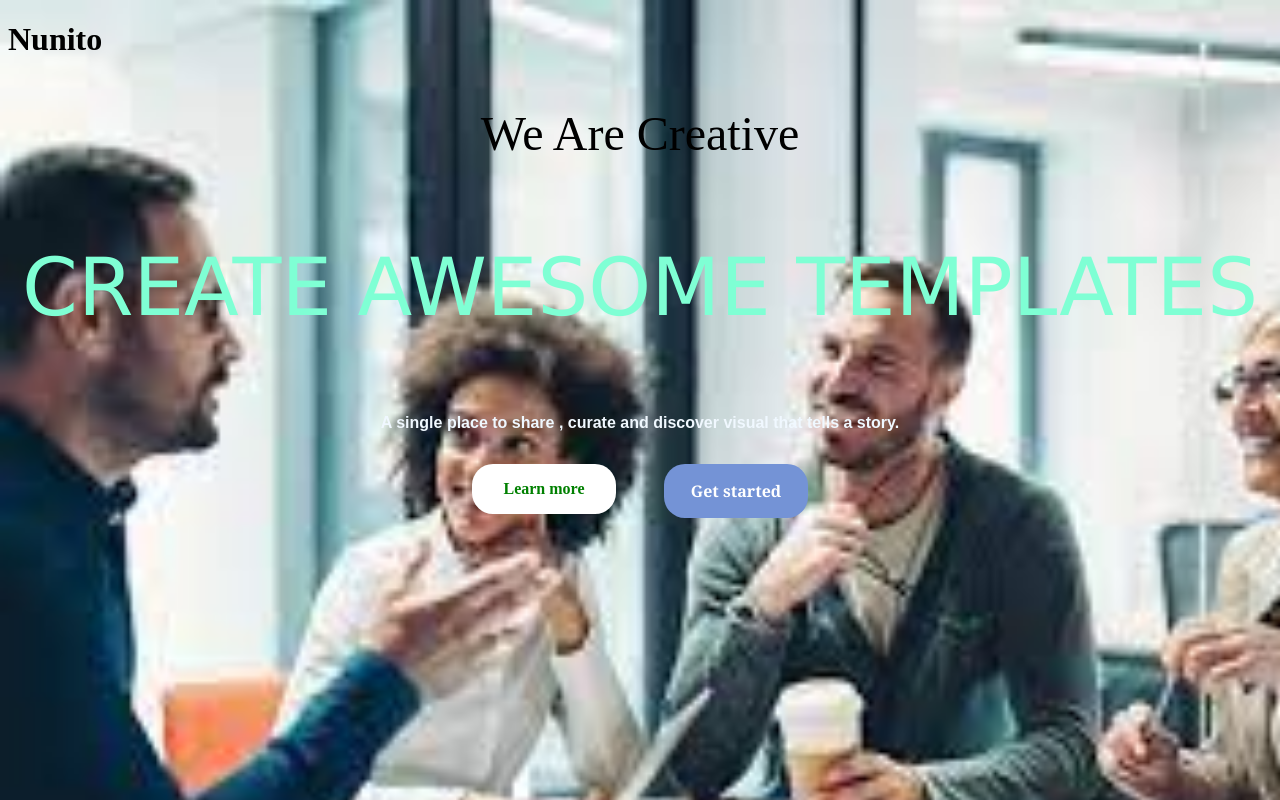
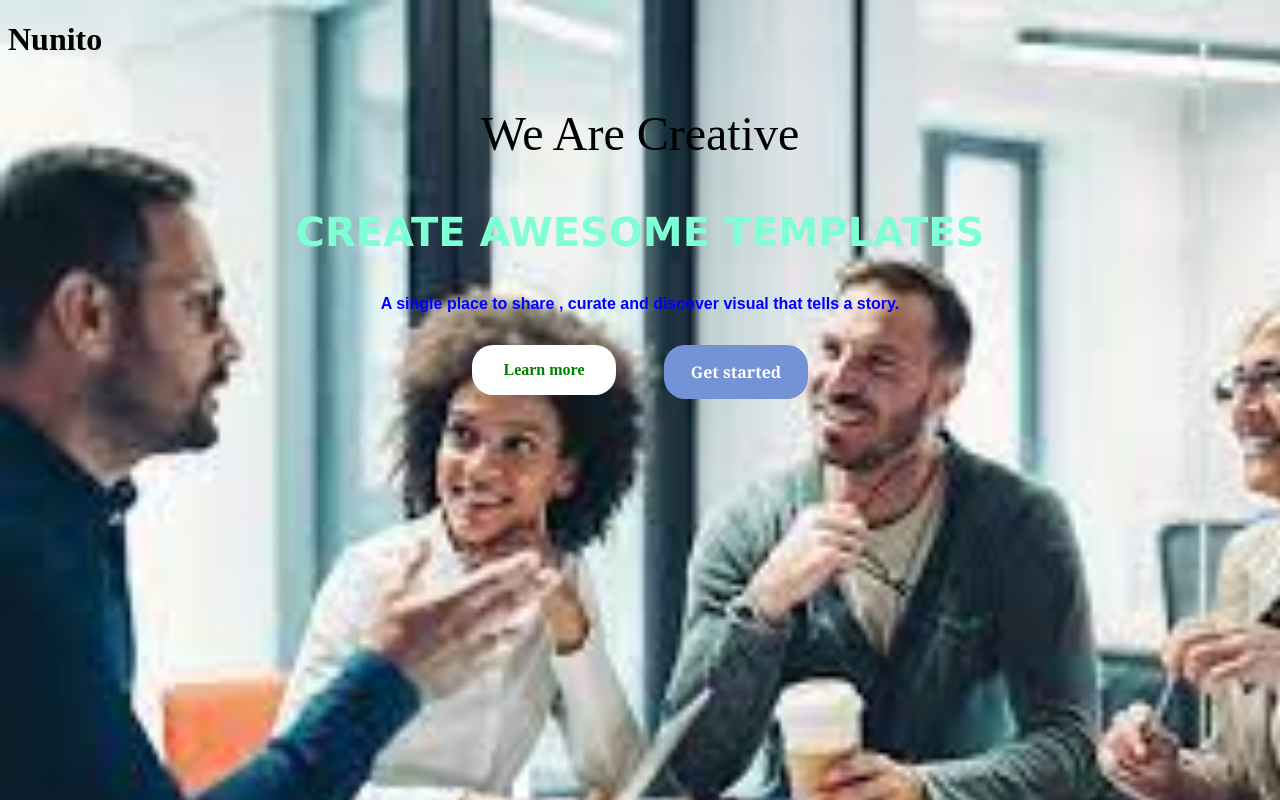
Before and after one commit to ShamiSiby/Nunito-Responsive-Boot-strap, a plain HTML site: page index.html in a window 1280 px wide. Drawn offline with Linux system fonts and the light colour scheme.

```diff
--- a/styles.css
+++ b/styles.css
@@ -12,9 +12,10 @@ body {
 }
 .temp {
      text-align: center;
-font-size: 80px;
+font-size:40px;
 font-family: Verdana, Geneva, Tahoma, sans-serif;
 color: aquamarine;
+ font-weight: bold;
 }
 
 .message{
@@ -22,7 +23,7 @@ color: aquamarine;
     font-size: 30;
     font-family: Arial, Helvetica, sans-serif;
     font-weight: bold;
-    color: aliceblue;
+    color: blue;
 
 }
 
```
